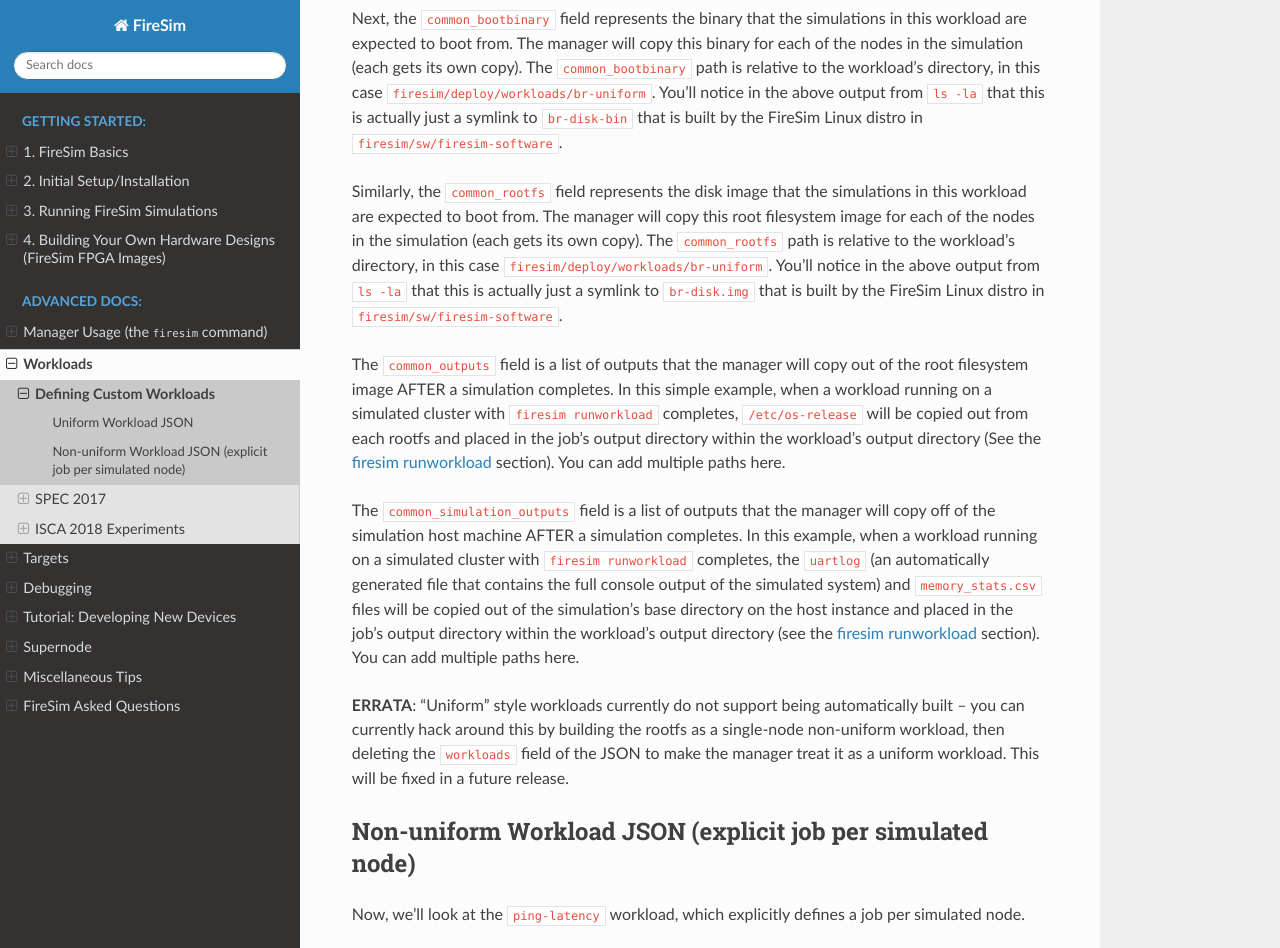
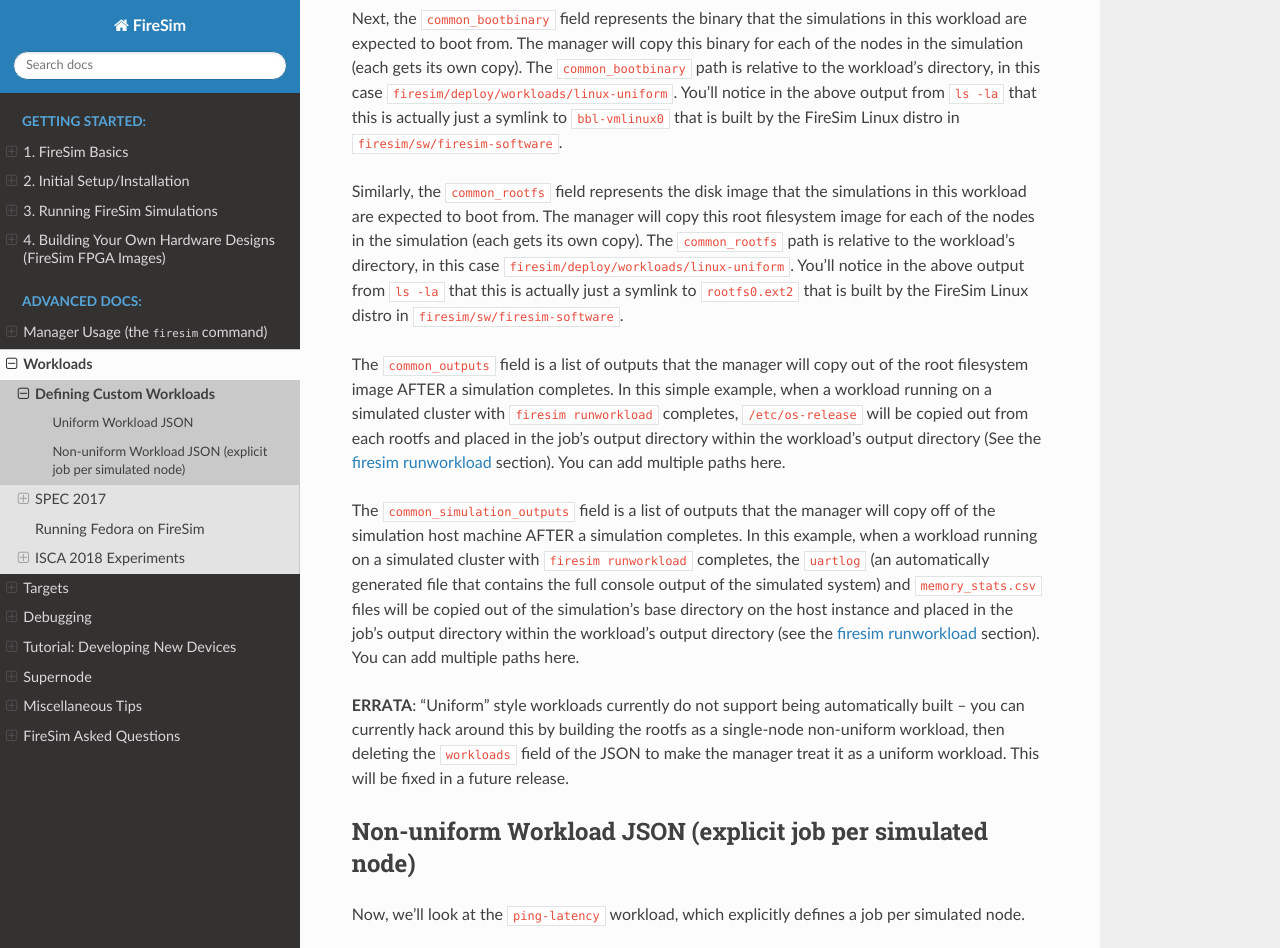
Before and after one commit to firesim/firesim, a Sphinx documentation site: the page built from docs/Advanced-Usage/Workloads/Defining-Custom-Workloads.rst, in a window 1280 px wide and 1400 px high, scrolled down 1382 px, cut to the strip 0-948 px from the top of the window. Built offline with Sphinx 7.4.7 and the Read the Docs theme 2.0.0, drawn with Linux system fonts in a browser that asks for light colours; pages that are not in the unit, such as notebooks, are missing from menus; some of the changed text lies outside the part shown.

Commit message:
Revert "Update docs to reflect changes to firesim-software. Also rename the linux-uniform workload to br-uniform to match the naming scheme." Gonna re-do this with fewer invasive changes
This reverts commit c9472c89e37ae4383eaaf6426f60bb8fbabc948c.

```diff
--- a/docs/Advanced-Usage/Manager/Manager-Configuration-Files.rst
+++ b/docs/Advanced-Usage/Manager/Manager-Configuration-Files.rst
@@ -165,8 +165,8 @@
 
 Some sample workloads:
 
-``br-uniform.json``: This runs the default buildroot-based FireSim Linux distro
-on as many nodes as you specify when setting the ``[targetconfig]`` parameters.
+``linux-uniform.json``: This runs the default FireSim Linux distro on as many nodes
+as you specify when setting the ``[targetconfig]`` parameters.
 
 ``spec17-intrate.json``: This runs SPECint 2017's rate benchmarks. In this type of
 workload, you should launch EXACTLY the correct number of nodes necessary to run the
--- a/docs/Advanced-Usage/Workloads/Defining-Custom-Workloads.rst
+++ b/docs/Advanced-Usage/Workloads/Defining-Custom-Workloads.rst
@@ -10,7 +10,7 @@
 - A single type of job, that is run on as many simulations as specfied by the user.
   These workloads are usually suffixed with ``-uniform``, which indicates that
   all nodes in the workload run the same job. An example of such a workload is
-  ``firesim/deploy/workloads/br-uniform.json``.
+  ``firesim/deploy/workloads/linux-uniform.json``.
 
 - Several different jobs, in which case there must be exactly as many
   jobs as there are running simulated nodes. An example of such a workload is
@@ -33,24 +33,24 @@
 Uniform Workload JSON
 ----------------------------
 
-``firesim/deploy/workloads/br-uniform.json`` is an example of a "uniform"
+``firesim/deploy/workloads/linux-uniform.json`` is an example of a "uniform"
 style workload, where each simulated node runs the same software configuration.
 
 Let's take a look at this file:
 
-.. include:: /../deploy/workloads/br-uniform.json
+.. include:: /../deploy/workloads/linux-uniform.json
    :code: json
 
 There is also a corresponding directory named after this workload/file:
 
 ::
 
-	centos@ip-172-30-2-111.us-west-2.compute.internal:~/firesim-new/deploy/workloads/br-uniform$ ls -la
+	centos@ip-172-30-2-111.us-west-2.compute.internal:~/firesim-new/deploy/workloads/linux-uniform$ ls -la
 	total 4
 	drwxrwxr-x  2 centos centos   42 May 17 21:58 .
 	drwxrwxr-x 13 centos centos 4096 May 18 17:14 ..
-	lrwxrwxrwx  1 centos centos   41 May 17 21:58 br-disk-bin -> ../../../sw/firesim-software/images/br-disk-bin
-	lrwxrwxrwx  1 centos centos   41 May 17 21:58 br-disk.img -> ../../../sw/firesim-software/images/br-disk.img
+	lrwxrwxrwx  1 centos centos   41 May 17 21:58 bbl-vmlinux -> ../../../sw/firesim-software/bbl-vmlinux0
+	lrwxrwxrwx  1 centos centos   41 May 17 21:58 rootfs.ext2 -> ../../../sw/firesim-software/rootfs0.ext2
 
 We will elaborate on this later.
 
@@ -59,17 +59,17 @@
 
 In this "uniform" case, the manager will name simulations after the
 ``benchmark_name`` field, appending a number for each simulation using the
-workload (e.g.  ``br-uniform0``, ``br-uniform1``, and so on). It is
+workload (e.g.  ``linux-uniform0``, ``linux-uniform1``, and so on). It is
 standard pratice to keep ``benchmark_name``, the json filename, and the above
 directory name the same. In this case, we have set all of them to
-``br-uniform``.
+``linux-uniform``.
 
 Next, the ``common_bootbinary`` field represents the binary that the simulations
 in this workload are expected to boot from. The manager will copy this binary
 for each of the nodes in the simulation (each gets its own copy). The ``common_bootbinary`` path is
 relative to the workload's directory, in this case
-``firesim/deploy/workloads/br-uniform``. You'll notice in the above output
-from ``ls -la`` that this is actually just a symlink to ``br-disk-bin`` that
+``firesim/deploy/workloads/linux-uniform``. You'll notice in the above output
+from ``ls -la`` that this is actually just a symlink to ``bbl-vmlinux0`` that
 is built by the FireSim Linux distro in ``firesim/sw/firesim-software``.
 
 Similarly, the ``common_rootfs`` field represents the disk image that the simulations
@@ -77,8 +77,8 @@
 filesystem image for each of the nodes in the simulation (each gets its own copy).
 The ``common_rootfs`` path is
 relative to the workload's directory, in this case
-``firesim/deploy/workloads/br-uniform``. You'll notice in the above output
-from ``ls -la`` that this is actually just a symlink to ``br-disk.img`` that
+``firesim/deploy/workloads/linux-uniform``. You'll notice in the above output
+from ``ls -la`` that this is actually just a symlink to ``rootfs0.ext2`` that
 is built by the FireSim Linux distro in ``firesim/sw/firesim-software``.
 
 The ``common_outputs`` field is a list of outputs that the manager will copy out of
@@ -125,7 +125,7 @@
 	total 15203216
 	drwxrwxr-x  3 centos centos       4096 May 18 07:45 .
 	drwxrwxr-x 13 centos centos       4096 May 18 17:14 ..
-	lrwxrwxrwx  1 centos centos         41 May 17 21:58 bbl-vmlinux -> ../../../sw/firesim-software/images/br-disk-bin
+	lrwxrwxrwx  1 centos centos         41 May 17 21:58 bbl-vmlinux -> ../../../sw/firesim-software/bbl-vmlinux0
 	-rw-rw-r--  1 centos centos          7 May 17 21:58 .gitignore
 	-rw-r--r--  1 centos centos 1946009600 May 18 07:45 idler-1.ext2
 	-rw-r--r--  1 centos centos 1946009600 May 18 07:45 idler-2.ext2
@@ -180,7 +180,7 @@
 ::
 
     [ from the workloads/ directory ]
-    python gen-benchmark-rootfs.py -w ping-latency.json -r -b ../../sw/firesim-software/images/br-disk.img -s ping-latency/overlay
+    python gen-benchmark-rootfs.py -w ping-latency.json -r -b ../../sw/firesim-software/rootfs0.ext2 -s ping-latency/overlay
 
 Notice that we tell this script where the json file lives, where the base rootfs image is, and where we expect to find files
 that we want to include in the generated disk images. This script will take care of the rest and we'll end up with
--- a/docs/Advanced-Usage/Workloads/ISCA-2018-Experiments.rst
+++ b/docs/Advanced-Usage/Workloads/ISCA-2018-Experiments.rst
@@ -35,7 +35,7 @@
 
 We include scripts to automatically build all of the benchmark rootfs images
 that will be used below. To build them, make sure you have already run
-``./sw-manager.py -c br-disk.json build`` in ``firesim/sw/firesim-software``, then run:
+``./build.sh`` in ``firesim/sw/firesim-software``, then run:
 
 .. code-block:: bash
 
--- a/docs/Advanced-Usage/Workloads/SPEC-2017.rst
+++ b/docs/Advanced-Usage/Workloads/SPEC-2017.rst
@@ -14,7 +14,7 @@
 Some notes:
 
 -  Benchmarks use reference inputs. ``train`` or ``test`` inputs can be used by changing the Speckle invocation in the Makefile.
--  You may need to increase the size of the RootFS in buildroot in ``firesim/sw/firesim-software/images``.
+-  You may need to increase the size of the RootFS in buildroot in ``firesim/sw/firesim-software``.
 -  No support for fp{rate, speed} benchmarks yet.
 
 .. attention::
```
Also changed, not shown: docs/Advanced-Usage/Workloads/Booting-Fedora.rst (added, +18 -0 lines), docs/Running-Simulations-Tutorial/Running-a-Cluster-Simulation.rst (+61 -87 lines), docs/Running-Simulations-Tutorial/Running-a-Single-Node-Simulation.rst (+27 -50 lines), 7 other files.
